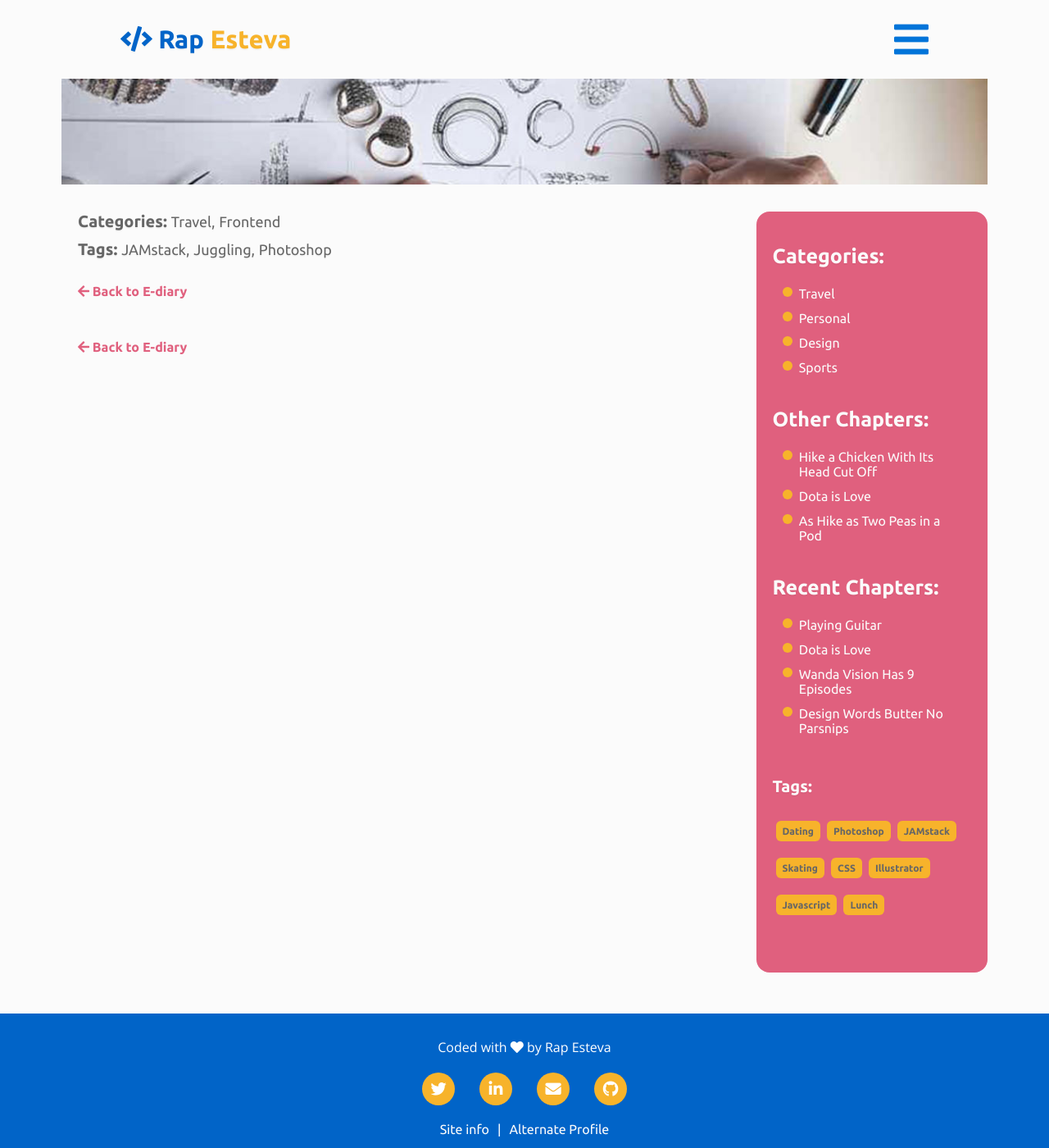
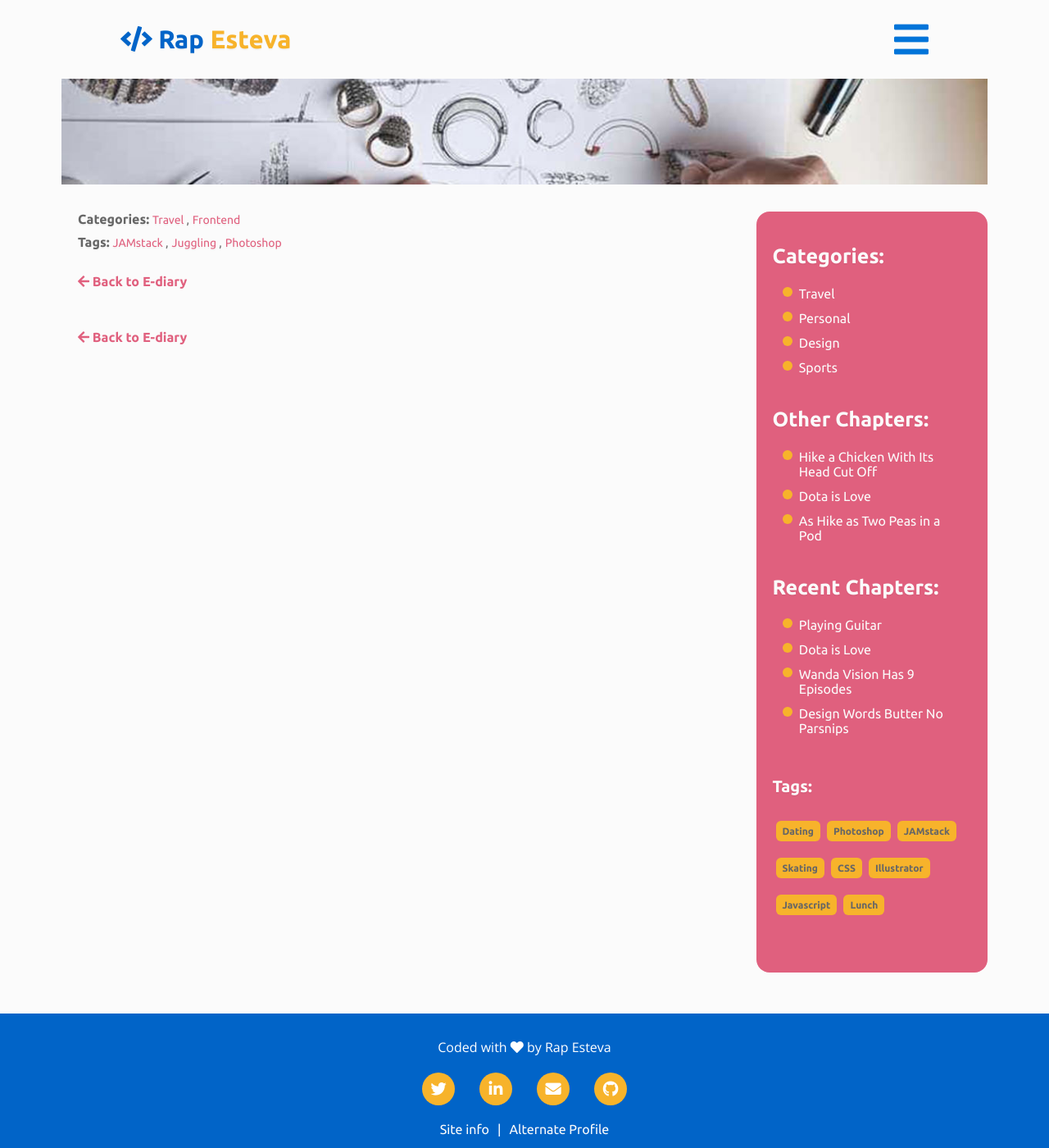
Before and after one commit to rapsamaniego27/portfolio-2020, a Jekyll site: the page built from _posts/2019-11-17-design3.md, in a window 1280 px wide and 1400 px high, scrolled down 228 px. Shown: the whole window at 82% size. Built offline with Jekyll 4.4.1, drawn with Linux system fonts in a browser that asks for light colours; nearby versions of some CDN libraries.

Commit message:
added links to categories and tags

```diff
--- a/_includes/random-categories.html
+++ b/_includes/random-categories.html
@@ -28,7 +28,7 @@
    if (counter == (numberOfCategories - 1)) {
     const ui = `
      <li class="sidebar-category__item">
-       <a href="${catHREF}" class="sidebar-category__link">
+       <a href="${catHREF}" class="sidebar-category__link" title="${catName}">
         ${catName}
        </a>
      </li>
@@ -38,7 +38,7 @@
    else {
     const ui = `
      <li class="sidebar-category__item">
-       <a href="${catHREF}" class="sidebar-category__link">
+       <a href="${catHREF}" class="sidebar-category__link" title="${catName}">
         ${catName}
        </a>
      </li>
--- a/_includes/random-posts.html
+++ b/_includes/random-posts.html
@@ -28,7 +28,7 @@
    if (counter == (numberOfPosts - 1)) {
     const ui = `
      <li class="sidebar-category__item">
-       <a href="${postHREF}" class="sidebar-category__link">
+       <a href="${postHREF}" class="sidebar-category__link" title="${postTitle}">
         ${postTitle}
        </a>
      </li>
@@ -38,7 +38,7 @@
    else {
     const ui = `
      <li class="sidebar-category__item">
-       <a href="${postHREF}" class="sidebar-category__link">
+       <a href="${postHREF}" class="sidebar-category__link" title="${postTitle}">
         ${postTitle}
        </a>
      </li>
--- a/_layouts/chapter.html
+++ b/_layouts/chapter.html
@@ -11,7 +11,7 @@ layout: default
       Published on {{ page.date | date: "%-d %B %Y" }} by
     </p>
     {% for author in page.authors %}
-     <span class="chapter-author hex-accent">{{ author.name }}</span>
+     <span class="chapter-author hex-accent">{{author.name}}</span>
     {% endfor %}
   </div>
 
@@ -25,18 +25,22 @@ layout: default
   <div class="chapter-content col-lg9 col-md8 col-xs12">
 
    <div class="chapter-content__meta pl-20 pr-20 mb-20">
-    <h5 class="chapter-category-meta hex-dark">
+    <h6 class="chapter-category-meta hex-dark">
       Categories:
       {% for category in page.categories %}
-        <span class="chapter-category">{{ category }}</span>
+        <span class="chapter-category">
+          <a href="{{site.baseurl}}/categories/{{category}}/" target="_blank" title="{{category}}" class="hex-tertiary">{{ category }}</a>
+        </span>
       {% endfor %}
-    </h5>
-    <h5 class="chapter-category-meta hex-dark mb-20">
+    </h6>
+    <h6 class="chapter-category-meta hex-dark mb-20">
       Tags:
       {% for tag in page.tags %}
-      <span class="chapter-category">{{ tag }}</span>
+      <span class="chapter-category">
+        <a href="{{site.baseurl}}/tags/{{tag}}/" target="_blank" title="{{tag}}" class="hex-tertiary">{{tag}}</a>
+      </span>
       {% endfor %}
-    </h5>
+    </h6>
     <a href="{{site.baseurl}}/e-diary/" class="chapter-back mt-20 hex-tertiary"><strong><i class="fas fa-arrow-left"></i> Back to E-diary</strong></a>
    </div>
 
@@ -86,7 +90,7 @@ layout: default
      {% assign sorted = site.posts | sort: 'date' | reverse %}
      {% for chapter in sorted limit:4 %}
 
-       <li class="sidebar-category__item"><a href="{{site.baseurl}}{{chapter.url}}" class="sidebar-category__link">{{ chapter.title }}</a></li>
+       <li class="sidebar-category__item"><a href="{{site.baseurl}}{{chapter.url}}" class="sidebar-category__link" title="{{chapter.title}}">{{ chapter.title }}</a></li>
 
      {% endfor %}
 
--- a/source/scss/4-layout/chapter.scss
+++ b/source/scss/4-layout/chapter.scss
@@ -126,7 +126,7 @@ margin:0 auto;
 }
 
 .chapter-category{
-  font-size:1.125rem;
+  font-size:0.875rem;
   font-weight:var(--weight-normal);
 }
 .chapter-category:not(:last-of-type){
```
Also changed, not shown: dist/style.min.css.
